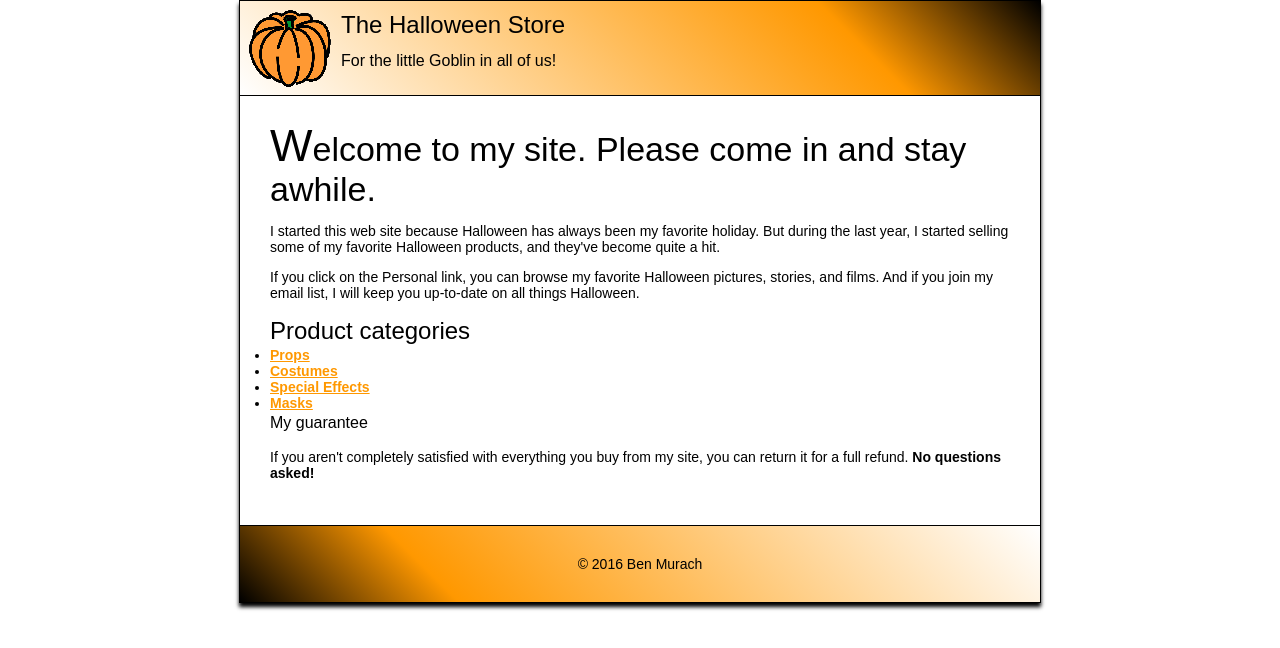
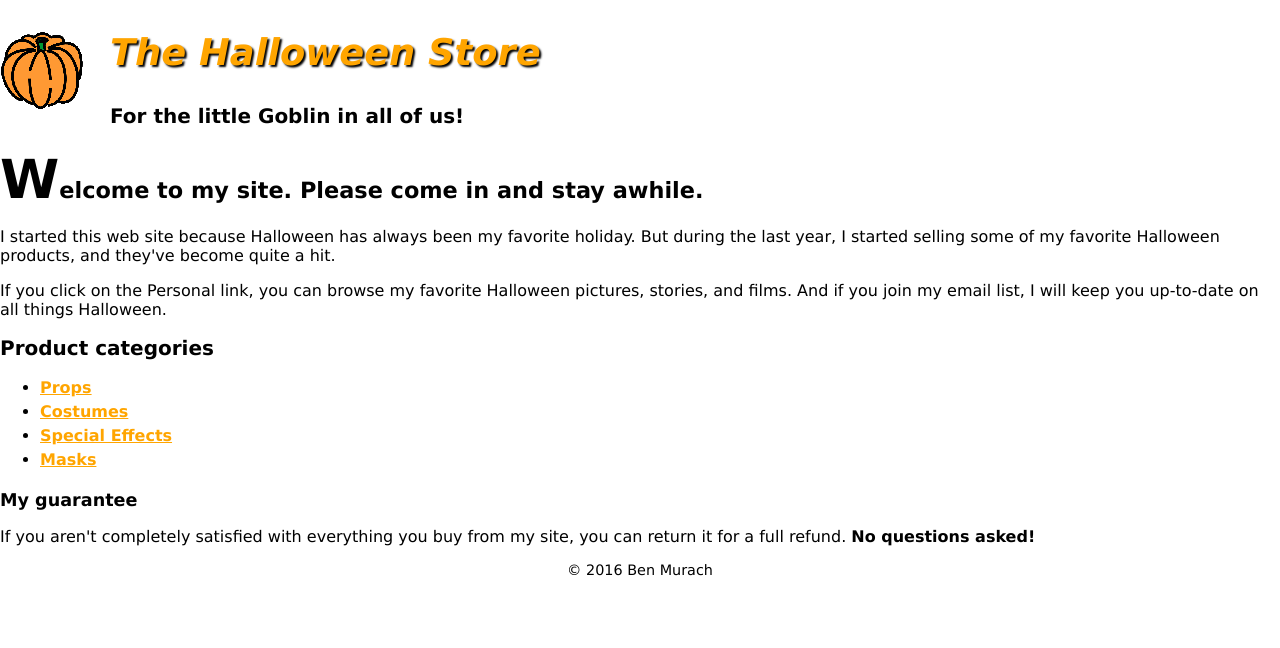
Before and after one commit to sabed6802/Assignment-2, a plain HTML site: page index.html in a window 1280 px wide. Drawn offline with Linux system fonts and the light colour scheme.

Commit message:
Update main.css

```diff
--- a/styles/main.css
+++ b/styles/main.css
@@ -1,360 +1,52 @@
-@font-face {
-font-family: 'Roboto';
-font-weight: 100;
-font-style: normal;
-
-src: url(../fonts/roboto/100.woff2) format('woff2'),
-url(../fonts/roboto/100.woff) format('woff');
+body  {
+	font-family: Verdana, Arial, Helvetica, sans-serif;
+}
+a {
+    font-weight: bold;
+    color: orange;
+}
+a:link, a:visited {
+    color: orange;
+}
+a:hover, a:focus {
+    color: green;
 }
 
-@font-face {
-font-family: 'Roboto';
-font-weight: 100;
-font-style: italic;
-
-src: url(../fonts/roboto/100-italic.woff2) format('woff2'),
-url(../fonts/roboto/100-italic.woff) format('woff');
+/* Header */
+header img {
+	float: left;
+}
+header h2 {
+	font-size: 230%;
+	font-style: italic;
+	color: orange;
+	text-indent: 25px;
+	text-shadow: 2px 2px 2px black;
+}
+header h3 {
+	font-size: 125%;
+	text-indent: 25px;
 }
 
-@font-face {
-font-family: 'Roboto';
-font-weight: 300;
-font-style: normal;
-
-src: url(../fonts/roboto/300.woff2) format('woff2'),
-url(../fonts/roboto/300.woff) format('woff');
+/* Main */
+main h1 {
+	font-size: 140%;
+}
+main h1:first-letter {
+	font-size: 240%;
+}
+main h2 {
+	font-size: 125%;
+}
+main h3 {
+	font-size: 110%;
+}
+ul {
+	line-height: 1.5;
 }
 
-@font-face {
-font-family: 'Roboto';
-font-weight: 300;
-font-style: italic;
-
-src: url(../fonts/roboto/300-italic.woff2) format('woff2'),
-url(../fonts/roboto/300-italic.woff) format('woff');
+/* Footer */
+footer p {
+	font-size: 90%;
+	text-align: center;
 }
-
-@font-face {
-font-family: 'Roboto';
-font-weight: 400;
-font-style: normal;
-
-src: url(../fonts/roboto/400.woff2) format('woff2'),
-url(../fonts/roboto/400.woff) format('woff');
-}
-
-@font-face {
-font-family: 'Roboto';
-font-weight: 400;
-font-style: italic;
-
-src: url(../fonts/roboto/400-italic.woff2) format('woff2'),
-url(../fonts/roboto/400-italic.woff) format('woff');
-}
-
-@font-face {
-font-family: 'Roboto';
-font-weight: 500;
-font-style: normal;
-
-src: url(../fonts/roboto/500.woff2) format('woff2'),
-url(../fonts/roboto/500.woff) format('woff');
-}
-
-@font-face {
-font-family: 'Roboto';
-font-weight: 500;
-font-style: italic;
-
-src: url(../fonts/roboto/500-italic.woff2) format('woff2'),
-url(../fonts/roboto/500-italic.woff) format('woff');
-}
-
-@font-face {
-font-family: 'Roboto';
-font-weight: 700;
-font-style: normal;
-
-src: url(../fonts/roboto/700.woff2) format('woff2'),
-url(../fonts/roboto/700.woff) format('woff');
-}
-
-@font-face {
-font-family: 'Roboto';
-font-weight: 700;
-font-style: italic;
-
-src: url(../fonts/roboto/700-italic.woff2) format('woff2'),
-url(../fonts/roboto/700-italic.woff) format('woff');
-}
-
-@font-face {
-font-family: 'Roboto';
-font-weight: 900;
-font-style: normal;
-
-src: url(../fonts/roboto/900.woff2) format('woff2'),
-url(../fonts/roboto/900.woff) format('woff');
-}
-
-@font-face {
-font-family: 'Roboto';
-font-weight: 900;
-font-style: italic;
-
-src: url(../fonts/roboto/900-italic.woff2) format('woff2'),
-url(../fonts/roboto/900-italic.woff) format('woff');
-}
-
-/* Roboto Condensed */
-
-@font-face {
-font-family: 'Roboto Condensed';
-font-weight: 300;
-font-style: normal;
-
-src: url(../fonts/roboto/condensed/300.woff2) format('woff2'),
-url(../fonts/roboto/condensed/300.woff) format('woff');
-}
-
-@font-face {
-font-family: 'Roboto Condensed';
-font-weight: 300;
-font-style: italic;
-
-src: url(../fonts/roboto/condensed/300-italic.woff2) format('woff2'),
-url(../fonts/roboto/condensed/300-italic.woff) format('woff');
-}
-
-@font-face {
-font-family: 'Roboto Condensed';
-font-weight: 400;
-font-style: normal;
-
-src: url(../fonts/roboto/condensed/400.woff2) format('woff2'),
-url(../fonts/roboto/condensed/400.woff) format('woff');
-}
-
-@font-face {
-font-family: 'Roboto Condensed';
-font-weight: 400;
-font-style: italic;
-
-src: url(../fonts/roboto/condensed/400-italic.woff2) format('woff2'),
-url(../fonts/roboto/condensed/400-italic.woff) format('woff');
-}
-
-@font-face {
-font-family: 'Roboto Condensed';
-font-weight: 700;
-font-style: normal;
-
-src: url(../fonts/roboto/condensed/700.woff2) format('woff2'),
-url(../fonts/roboto/condensed/700.woff) format('woff');
-}
-
-@font-face {
-font-family: 'Roboto Condensed';
-font-weight: 700;
-font-style: italic;
-
-src: url(../fonts/roboto/condensed/700-italic.woff2) format('woff2'),
-url(../fonts/roboto/condensed/700-italic.woff) format('woff');
-}
-main.css
-
-:lang(en) {
-font-family: 'Roboto', sans-serif;
-}
-
-:root {
-background: url(../images/bats.webp);
-background: -webkit-image-set(url(../images/bats.webp) 1x);
-}
-
-body {
-font-size: .875rem;
-
-display: flex;
-
-width: 800px;
-margin: auto;
-
-border: 1px solid #000;
-background: #FFF;
-box-shadow: 0 4px 4px #000;
-
-flex-flow: row wrap;
-}
-
-header {
-border-bottom: 1px solid #000;
-background: linear-gradient(45deg, #FFF, #FF9800 75%, #000);
-
-flex: 100%;
-}
-
-header img {
-float: left;
-}
-
-header h1,
-header h2,
-header img {
-margin: 8px;
-}
-
-header nav {
-clear: both;
-
-text-align: center;
-
-color: #FFF;
-background: #000;
-}
-
-header nav ul {
-position: relative;
-}
-
-header nav ul ul {
-position: absolute;
-top: 100%;
-
-display: none;
-
-width: 160px;
-
-background: #000;
-
-flex-flow: column;
-}
-
-header nav ul li:hover ul,
-header nav ul ul:hover {
-display: flex;
-}
-
-header nav a {
-color: #FFF;
-}
-
-header nav a:hover {
-background: #9E9E9E;
-}
-
-nav ul {
-display: flex;
-
-list-style: none;
-}
-
-nav li {
-flex: 1;
-}
-
-nav a {
-font-weight: 500;
-
-display: block;
-
-padding: 8px;
-
-text-decoration: none;
-}
-
-body > nav {
-box-sizing: border-box;
-padding: 16px;
-
-flex: 0 0 160px;
-}
-
-body > nav ul {
-flex-flow: column;
-}
-
-body > nav li {
-margin: 4px 0;
-}
-
-body > nav a {
-background: #FF9800;
-border: 2px solid #000;
-color: #000;
-}
-
-main {
-padding: 30px;
-
-flex: 1;
-}
-
-main h1::first-letter {
-font-size: 2.8125rem;
-}
-
-main a {
-font-weight: 700;
-
-color: #FF9800;
-}
-
-main a:focus,
-main a:hover {
-color: #4CAF50;
-}
-
-footer {
-font-size: 0.875rem;
-
-padding: 16px;
-
-text-align: center;
-
-border-top: 1px solid #000;
-background: linear-gradient(45deg, #000, #FF9800 25%, #FFF);
-
-flex: 100%;
-}
-
-h1,
-h2,
-h3 {
-font-weight: 500;
-
-margin: 0;
-}
-
-h1 {
-font-size: 2.125rem;
-line-height: 2.5rem;
-}
-
-h2 {
-font-size: 1.5rem;
-line-height: 2rem;
-}
-
-h3 {
-font-size: 1rem;
-line-height: 1.5rem;
-}
-
-ul {
-margin: 0;
-padding: 0;
-}
-
-li {
-margin: 0;
-padding: 0;
-}
-
-figure {
-margin: 1em 0;
-}
-
-.current {
-color: #FF9800;
-}
```
